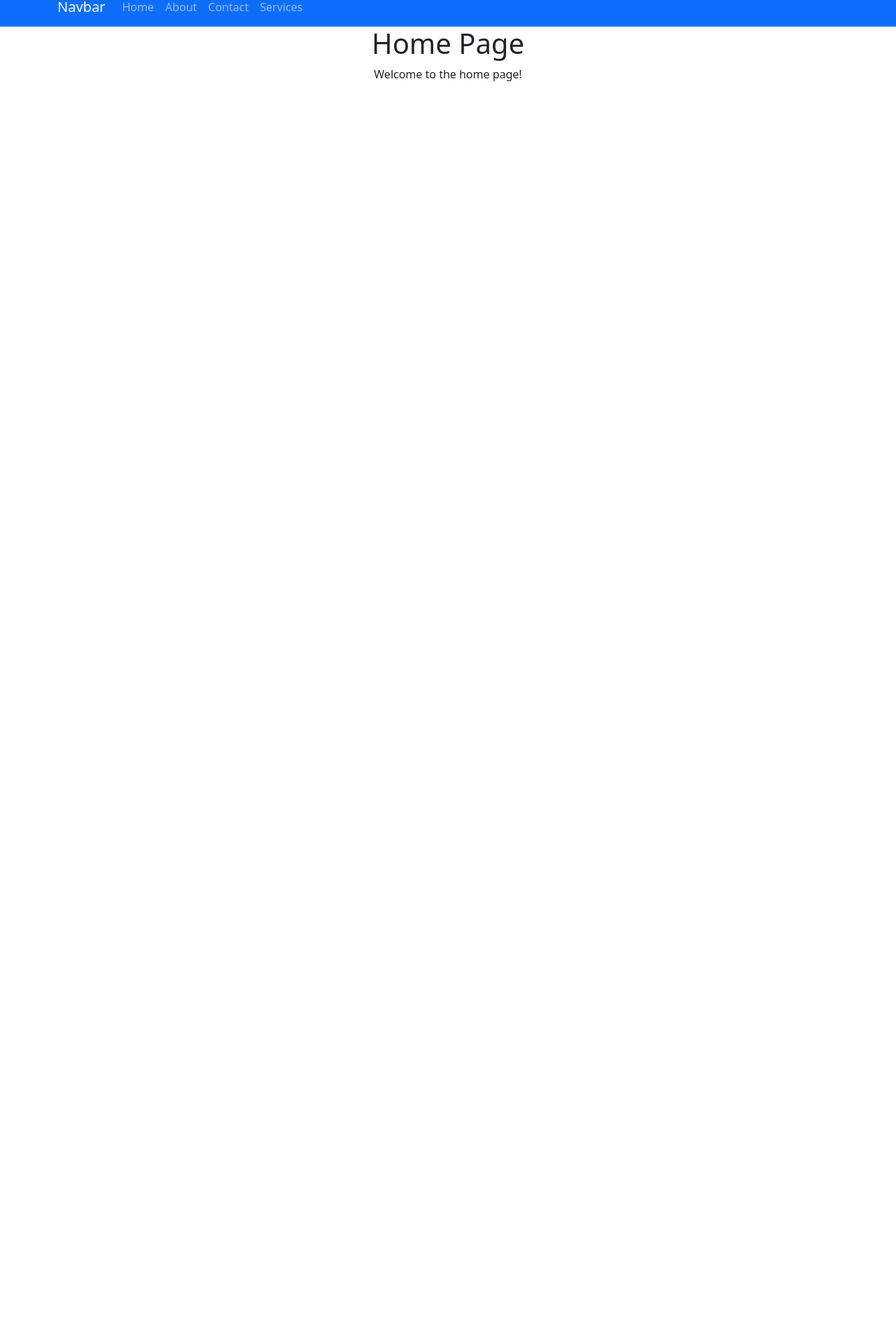
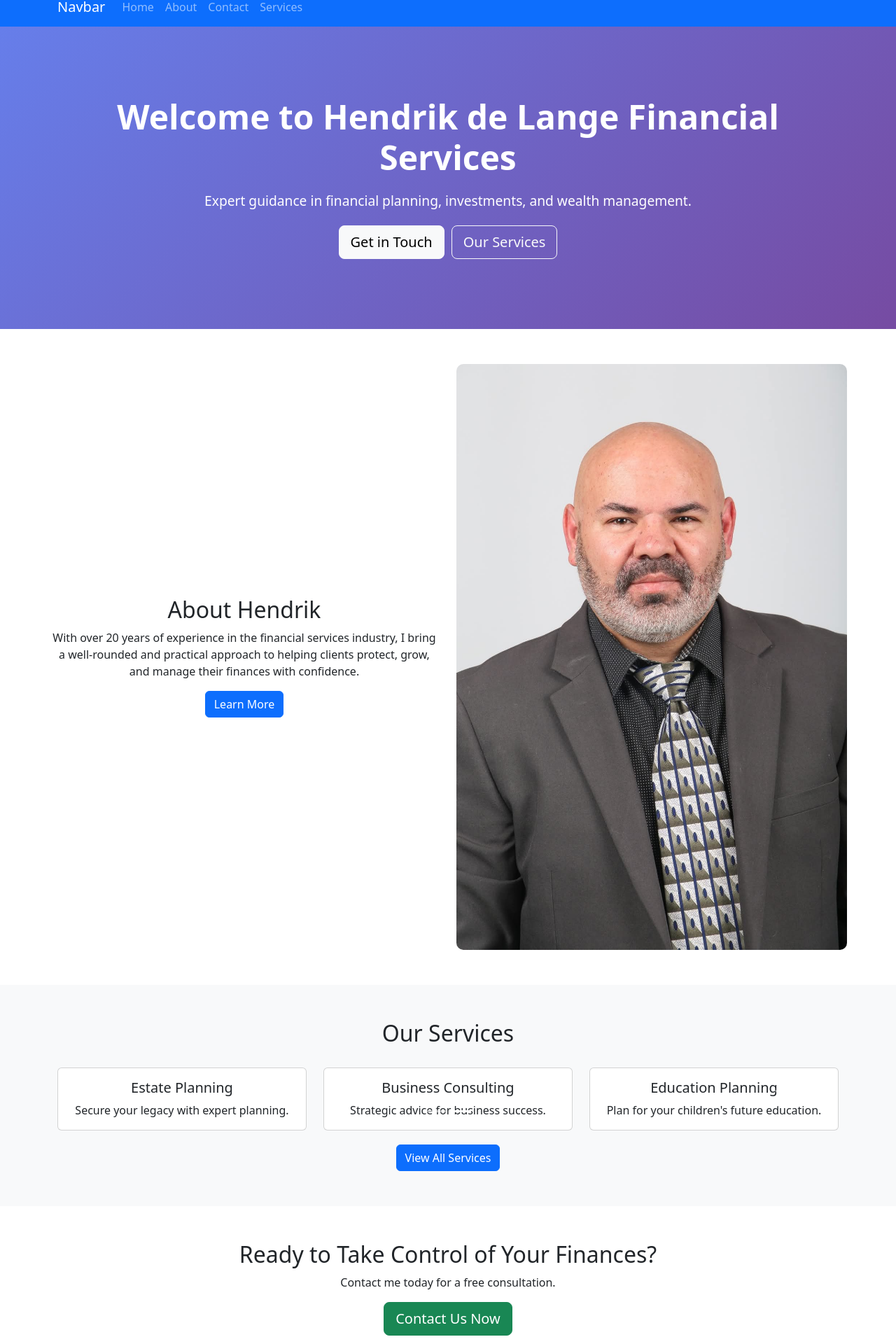
Before and after one commit to Hendrikdl/hendrikdelange, a React (Create React App) app: page / in a window 1280 px wide. Shown: the part 18-1938 px from the top of the page at 70% size. Before the commit the page ends 800 px from the top, so only its background shows below. Built offline with nearby package versions, Linux system fonts and the light colour scheme.

Commit message:
Create interactive Home page with hero section, about preview with toggle, services carousel, and call to action

```diff
--- a/src/Home.js
+++ b/src/Home.js
@@ -1,10 +1,147 @@
-import React from 'react';
+import React, { useState } from 'react';
+import { Container, Row, Col, Button, Card, Carousel } from 'react-bootstrap';
+import { Link } from 'react-router-dom';
 
 function Home() {
+  const [showMore, setShowMore] = useState(false);
+
+  const toggleShowMore = () => {
+    setShowMore(!showMore);
+  };
+
   return (
     <div>
-      <h1>Home Page</h1>
-      <p>Welcome to the home page!</p>
+      {/* Hero Section */}
+      <div style={{
+        background: 'linear-gradient(135deg, #667eea 0%, #764ba2 100%)',
+        color: 'white',
+        padding: '100px 0',
+        textAlign: 'center'
+      }}>
+        <Container>
+          <h1 style={{ fontSize: '3rem', fontWeight: 'bold' }}>Welcome to Hendrik de Lange Financial Services</h1>
+          <p style={{ fontSize: '1.2rem', margin: '20px 0' }}>
+            Expert guidance in financial planning, investments, and wealth management.
+          </p>
+          <Button as={Link} to="/contact" variant="light" size="lg" style={{ marginRight: '10px' }}>
+            Get in Touch
+          </Button>
+          <Button as={Link} to="/services" variant="outline-light" size="lg">
+            Our Services
+          </Button>
+        </Container>
+      </div>
+
+      {/* About Preview */}
+      <Container style={{ padding: '50px 0' }}>
+        <Row className="align-items-center">
+          <Col md={6}>
+            <h2>About Hendrik</h2>
+            <p>
+              With over 20 years of experience in the financial services industry, I bring a well-rounded and practical approach to helping clients protect, grow, and manage their finances with confidence.
+            </p>
+            <Button variant="primary" onClick={toggleShowMore}>
+              {showMore ? 'Show Less' : 'Learn More'}
+            </Button>
+            {showMore && (
+              <div style={{ marginTop: '20px' }}>
+                <p>
+                  My career began in banking, where I gained extensive experience across banking solutions, short-term insurance, and investments. Over the years, this foundation allowed me to develop a deep understanding of risk management, financial planning, and client-focused service.
+                </p>
+                <p>
+                  Today, I specialize in comprehensive financial planning, investment strategies, insurance solutions, and business consulting to help individuals and families achieve their financial goals.
+                </p>
+              </div>
+            )}
+          </Col>
+          <Col md={6}>
+            <img
+              src="/media/profile.jpg"
+              alt="Hendrik de Lange"
+              style={{ width: '100%', borderRadius: '10px' }}
+            />
+          </Col>
+        </Row>
+      </Container>
+
+      {/* Services Carousel */}
+      <div style={{ backgroundColor: '#f8f9fa', padding: '50px 0' }}>
+        <Container>
+          <h2 style={{ textAlign: 'center', marginBottom: '30px' }}>Our Services</h2>
+          <Carousel>
+            <Carousel.Item>
+              <Row>
+                <Col md={4}>
+                  <Card className="text-center">
+                    <Card.Body>
+                      <Card.Title>Financial Planning</Card.Title>
+                      <Card.Text>Personalized strategies for your financial future.</Card.Text>
+                    </Card.Body>
+                  </Card>
+                </Col>
+                <Col md={4}>
+                  <Card className="text-center">
+                    <Card.Body>
+                      <Card.Title>Investment Management</Card.Title>
+                      <Card.Text>Diversified portfolios to grow your wealth.</Card.Text>
+                    </Card.Body>
+                  </Card>
+                </Col>
+                <Col md={4}>
+                  <Card className="text-center">
+                    <Card.Body>
+                      <Card.Title>Insurance Solutions</Card.Title>
+                      <Card.Text>Comprehensive coverage for peace of mind.</Card.Text>
+                    </Card.Body>
+                  </Card>
+                </Col>
+              </Row>
+            </Carousel.Item>
+            <Carousel.Item>
+              <Row>
+                <Col md={4}>
+                  <Card className="text-center">
+                    <Card.Body>
+                      <Card.Title>Estate Planning</Card.Title>
+                      <Card.Text>Secure your legacy with expert planning.</Card.Text>
+                    </Card.Body>
+                  </Card>
+                </Col>
+                <Col md={4}>
+                  <Card className="text-center">
+                    <Card.Body>
+                      <Card.Title>Business Consulting</Card.Title>
+                      <Card.Text>Strategic advice for business success.</Card.Text>
+                    </Card.Body>
+                  </Card>
+                </Col>
+                <Col md={4}>
+                  <Card className="text-center">
+                    <Card.Body>
+                      <Card.Title>Education Planning</Card.Title>
+                      <Card.Text>Plan for your children's future education.</Card.Text>
+                    </Card.Body>
+                  </Card>
+                </Col>
+              </Row>
+            </Carousel.Item>
+          </Carousel>
+          <div style={{ textAlign: 'center', marginTop: '20px' }}>
+            <Button as={Link} to="/services" variant="primary">
+              View All Services
+            </Button>
+          </div>
+        </Container>
+      </div>
+
+      {/* Call to Action */}
+      <Container style={{ padding: '50px 0', textAlign: 'center' }}>
+        <h2>Ready to Take Control of Your Finances?</h2>
+        <p>Contact me today for a free consultation.</p>
+        <Button as={Link} to="/contact" variant="success" size="lg">
+          Contact Us Now
+        </Button>
+      </Container>
     </div>
   );
 }
```
